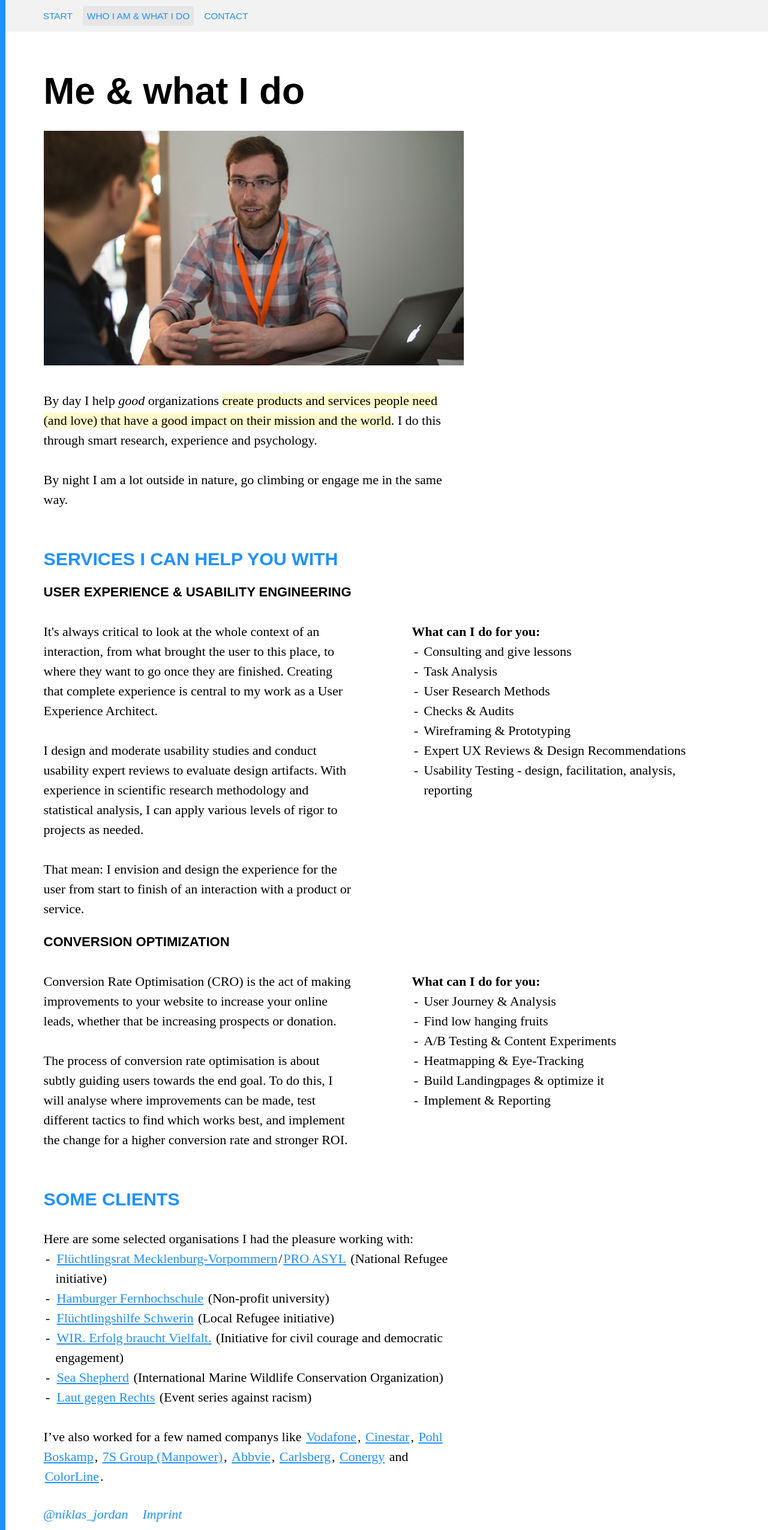
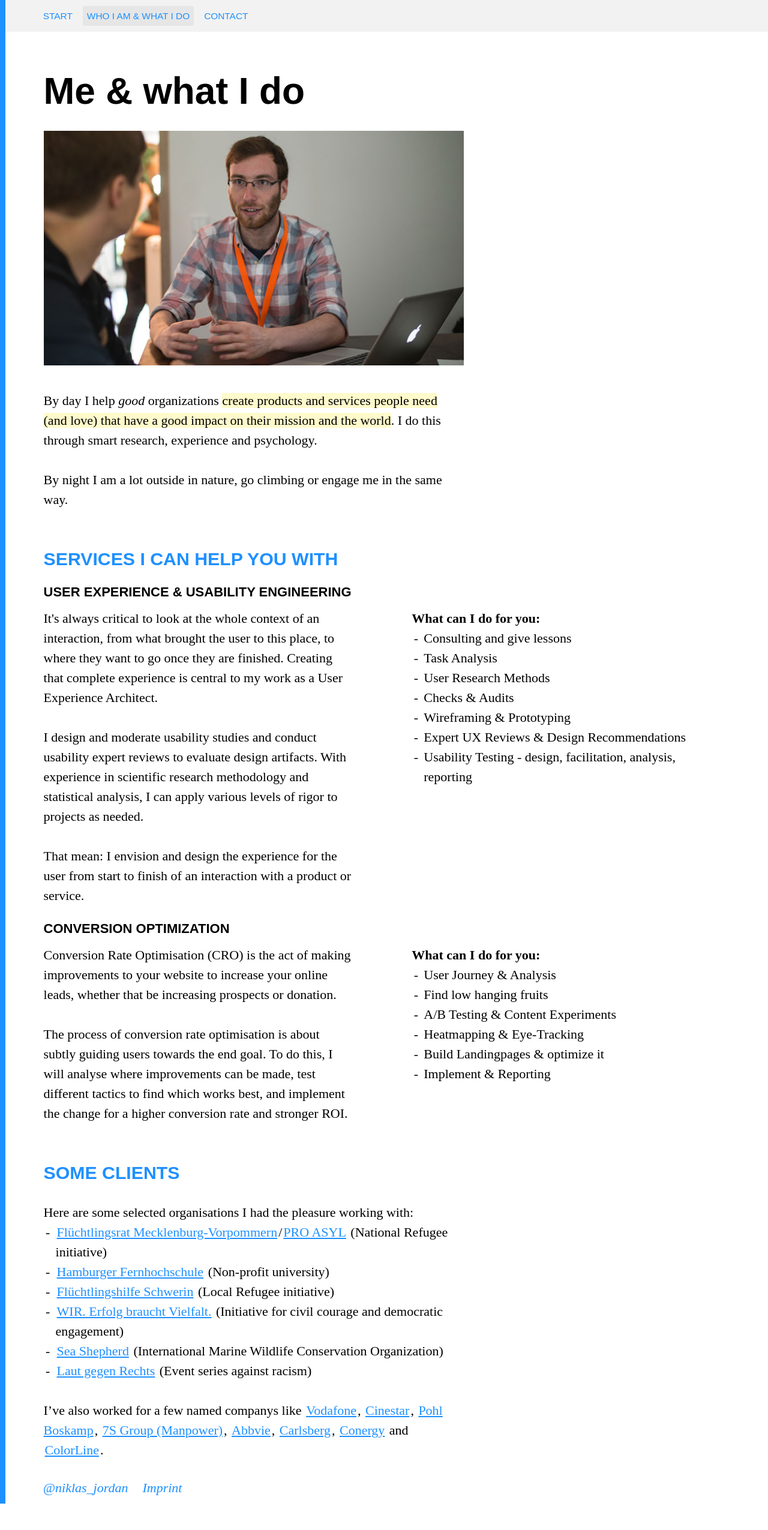
Before and after one commit to NiklasJordan/niklasjordan.com-ALT, a Jekyll site: the page built from who-i-am.markdown, in a window 1280 px wide. Shown: the whole page at 60% size. Built offline with Jekyll 4.4.1, drawn with Linux system fonts in a browser that asks for light colours; comment, search, counter and statistics services are not loaded; after the commit the page ends 2506 px from its top, so only the background shows below that.

Commit message:
Updated Writing and 3 other files

```diff
--- a/_layouts/writing.html
+++ b/_layouts/writing.html
@@ -21,17 +21,15 @@ layout: writing
       {% assign fdate = mypost.date | date: '%b %Y' %}
       {% if cur_date != fdate %}
         {% assign cur_date = fdate %}
-        <h2>{{ mypost.date | date: '%B, %Y' }}</h2>
+        <h3>{{ mypost.date | date: '%B, %Y' }}</h3>
       {% endif %}
-      <ul>
+      <ul class="half">
         <li>
           <a href="{{ mypost.url | prepend: site.baseurl }}">{{ mypost.title }}</a>
           <span class="post-meta">{{ mypost.date | date: "%b %-d, %Y" }}</span>
         </li>
       </ul>
       {% endfor %}
-      <h2>Contact</h2>
-      <p>I ramble on <a href="https://twitter.com/niklas_jordan">Twitter</a>, show my work on <a href="https://dribbble.com/niklasjordan">dribbble</a>, share my code on <a href="https://github.com/NiklasJordan">Github</a>, network on <a href="https://www.linkedin.com/pub/niklas-jordan/22/b94/28b">LinkedIn</a>, and stream the soundtrack of my life on <a href="https://play.spotify.com/user/1116716844">Spotify</a>.</p>
     </article>
 
   </div>
--- a/css/style.css
+++ b/css/style.css
@@ -61,11 +61,16 @@ ol ol {
   margin-bottom: 0;
 }
 blockquote {
+  margin: 0;
+}
+blockquote p {
   line-height: 1.5rem;
-  margin-top: 1.5rem;
-  margin-bottom: 1.5rem;
+  margin: 1.5rem 0rem;
+  padding: 20px 30px;
   width: 100%;
   max-width: 700px;
+  border-left: 5px solid rgba(30, 144, 255, 0.3);
+  background: rgba(30, 144, 255, 0.1);
 }
 /* Headings */
 h1,
--- a/who-i-am.markdown
+++ b/who-i-am.markdown
@@ -17,12 +17,12 @@ By night I am a lot outside in nature, go climbing or engage me in the same way.
 ### User Experience & Usability Engineering
 <div class="container">
     <div class="spalte abstand">
-      <p>It's always critical to look at the whole context of an interaction, from what brought the user to this place, to where they want to go once they are finished. Creating that complete experience is central to my work as a User Experience Architect.</p>
+      <p class="half">It's always critical to look at the whole context of an interaction, from what brought the user to this place, to where they want to go once they are finished. Creating that complete experience is central to my work as a User Experience Architect.</p>
       <p>I design and moderate usability studies and conduct usability expert reviews to evaluate design artifacts. With experience in scientific research methodology and statistical analysis, I can apply various levels of rigor to projects as needed.</p>
       <p>That mean: I envision and design the experience for the user from start to finish of an interaction with a product or service.</p>
     </div>
     <div class="spalte">
-      <p><strong>What can I do for you:</strong></p>
+      <p class="half"><strong>What can I do for you:</strong></p>
       <ul class="hug">
         <li>Consulting and give lessons</li>
         <li>Task Analysis</li>
@@ -38,11 +38,11 @@ By night I am a lot outside in nature, go climbing or engage me in the same way.
 ### Conversion Optimization
 <div class="container">
     <div class="spalte abstand">
-      <p>Conversion Rate Optimisation (CRO) is the act of making improvements to your website to increase your online leads, whether that be increasing prospects or donation.</p>
+      <p class="half">Conversion Rate Optimisation (CRO) is the act of making improvements to your website to increase your online leads, whether that be increasing prospects or donation.</p>
       <p>The process of conversion rate optimisation is about subtly guiding users towards the end goal. To do this, I will analyse where improvements can be made, test different tactics to find which works best, and implement the change for a higher conversion rate and stronger ROI.</p>
     </div>
     <div class="spalte">
-      <p><strong>What can I do for you:</strong></p>
+      <p class="half"><strong>What can I do for you:</strong></p>
       <ul class="hug">
         <li>User Journey & Analysis</li>
         <li>Find low hanging fruits</li>
--- a/writing.markdown
+++ b/writing.markdown
@@ -8,4 +8,3 @@ noindex: true
 # Writing
 
 I write about opinions on technology focused products and it’s effect on our world.
-For new readers I write a few [onboarding-lines](#) for my blog.
```
